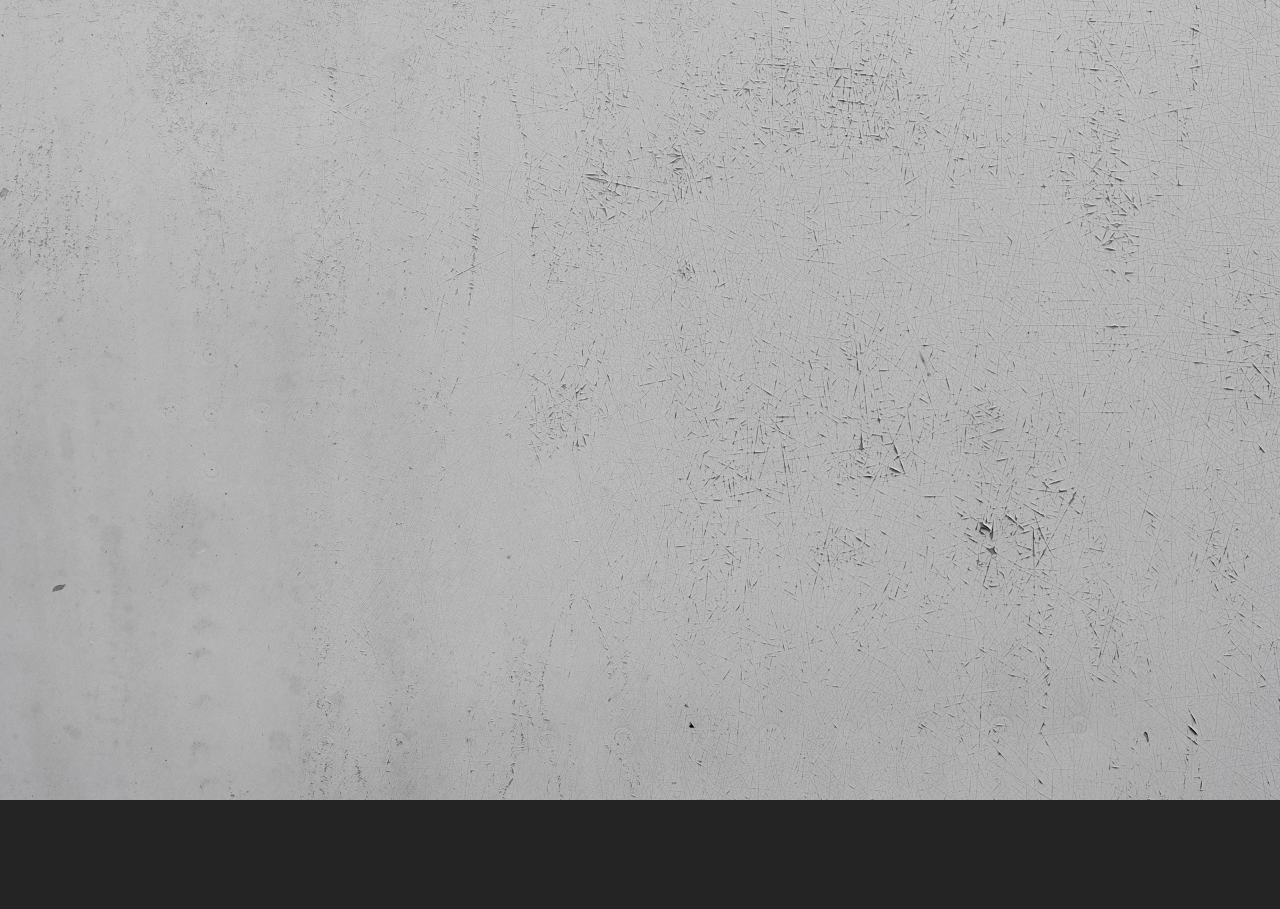
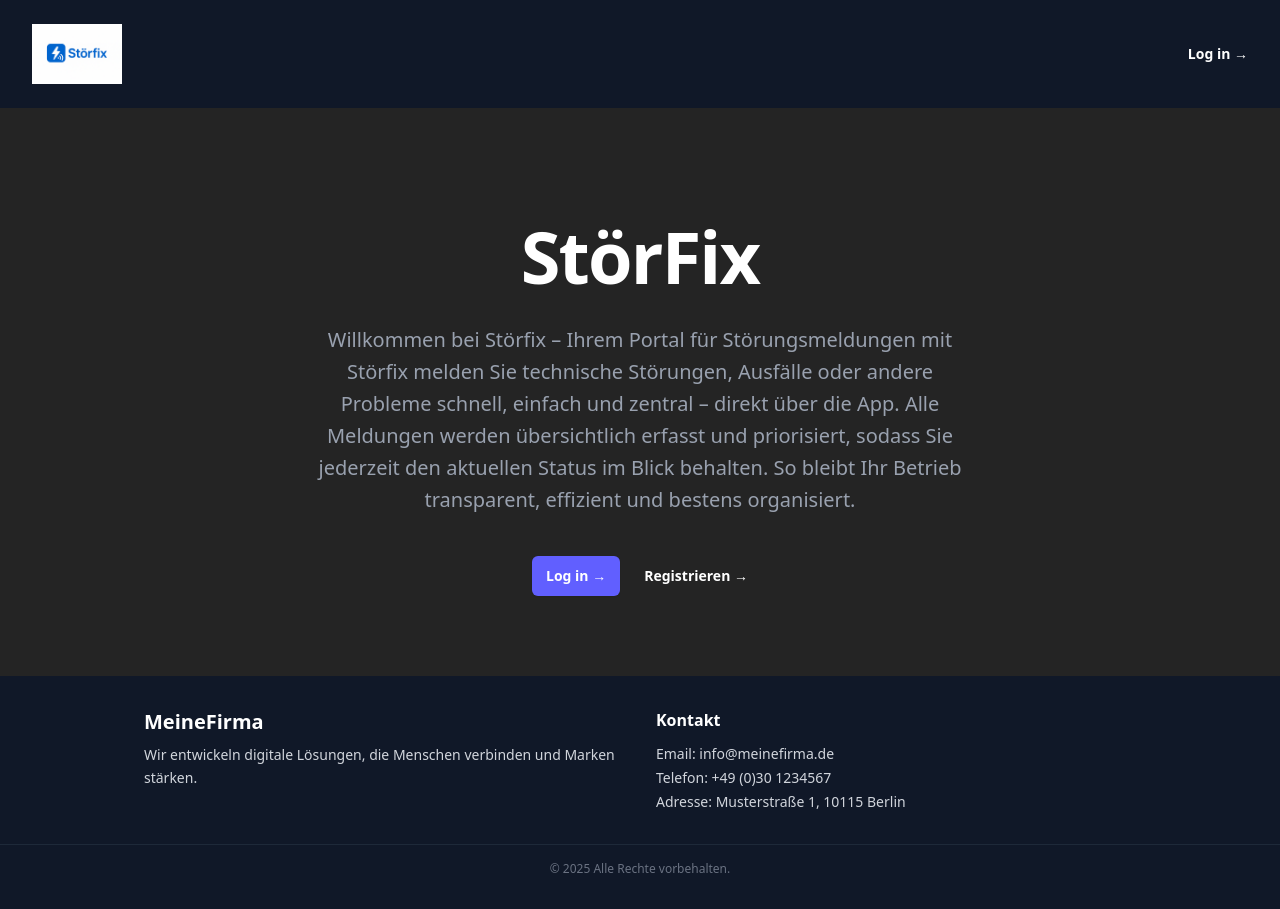
Before and after one commit to andre-herter/StoerFix, a React (Vite) app: page / in a window 1280 px wide. Before the commit the page ends 800 px from the top, so only its background shows below. Built offline with nearby package versions, Linux system fonts and the light colour scheme.

Commit message:
Add Homepage

```diff
--- a/src/App.tsx
+++ b/src/App.tsx
@@ -1,14 +1,15 @@
 import "./App.css";
-import bgImage from "./assets/Texturelabs_Metal_292M.jpg";
+import Header from "./component/header/Header.tsx";
+import Index from "./component/index/Index.tsx";
+import Footer from "./component/footer/Footer.tsx";
 
 function App() {
   return (
-    <div
-      className="h-screen w-auto bg-cover bg-center"
-      style={{
-        backgroundImage: `url(${bgImage})`,
-      }}
-    ></div>
+    <>
+      <Header />
+      <Index />
+      <Footer />
+    </>
   );
 }
 
--- /dev/null
+++ b/src/component/footer/Footer.tsx
@@ -0,0 +1,46 @@
+function Footer() {
+  return (
+    <footer className="bg-gray-900 text-gray-300 py-8">
+      <div className="max-w-5xl mx-auto px-4 grid grid-cols-1 md:grid-cols-2 gap-8">
+        <div>
+          <h2 className="text-xl font-bold text-white mb-2">MeineFirma</h2>
+          <p className="text-sm leading-relaxed">
+            Wir entwickeln digitale Lösungen, die Menschen verbinden und Marken
+            stärken.
+          </p>
+        </div>
+
+        <div>
+          <h3 className="text-base font-semibold text-white mb-3">Kontakt</h3>
+          <ul className="space-y-1 text-sm">
+            <li>
+              Email:{" "}
+              <a
+                href="mailto:info@meinefirma.de"
+                className="hover:text-white transition"
+              >
+                info@meinefirma.de
+              </a>
+            </li>
+            <li>
+              Telefon:{" "}
+              <a
+                href="tel:+490301234567"
+                className="hover:text-white transition"
+              >
+                +49 (0)30 1234567
+              </a>
+            </li>
+            <li>Adresse: Musterstraße 1, 10115 Berlin</li>
+          </ul>
+        </div>
+      </div>
+
+      <div className="border-t border-gray-800 mt-8 pt-4 text-center text-xs text-gray-500">
+        © {new Date().getFullYear()} Alle Rechte vorbehalten.
+      </div>
+    </footer>
+  );
+}
+
+export default Footer;
--- /dev/null
+++ b/src/component/header/Header.tsx
@@ -0,0 +1,91 @@
+"use client";
+
+import { useState } from "react";
+import {
+  Dialog,
+  DialogPanel,
+  Popover,
+  PopoverGroup,
+  PopoverPanel,
+} from "@headlessui/react";
+import { Bars3Icon, XMarkIcon } from "@heroicons/react/24/outline";
+import logo from "../../assets/Logo.png";
+
+export default function Example() {
+  const [mobileMenuOpen, setMobileMenuOpen] = useState(false);
+
+  return (
+    <header className="bg-gray-900">
+      <nav
+        aria-label="Global"
+        className="mx-auto flex max-w-7xl items-center justify-between p-6 lg:px-8"
+      >
+        <div className="flex lg:flex-1 ">
+          <a href="#" className="-m-1.5 p-1.5">
+            <span className="sr-only">Your Company</span>
+            <img alt="Logo" src={logo} className="h-15 w-auto" />
+          </a>
+        </div>
+        <div className="flex lg:hidden">
+          <button
+            type="button"
+            onClick={() => setMobileMenuOpen(true)}
+            className="-m-2.5 inline-flex items-center justify-center rounded-md p-2.5 text-gray-400"
+          >
+            <span className="sr-only">Open main menu</span>
+            <Bars3Icon aria-hidden="true" className="size-6" />
+          </button>
+        </div>
+        <PopoverGroup className="hidden lg:flex lg:gap-x-12">
+          <Popover className="relative">
+            <PopoverPanel
+              transition
+              className="absolute left-1/2 z-10 mt-3 w-screen max-w-md -translate-x-1/2 overflow-hidden rounded-3xl bg-gray-800 outline-1 -outline-offset-1 outline-white/10 transition data-closed:translate-y-1 data-closed:opacity-0 data-enter:duration-200 data-enter:ease-out data-leave:duration-150 data-leave:ease-in"
+            ></PopoverPanel>
+          </Popover>
+        </PopoverGroup>
+        <div className="hidden lg:flex lg:flex-1 lg:justify-end">
+          <a href="#" className="text-sm/6 font-semibold text-white">
+            Log in <span aria-hidden="true">&rarr;</span>
+          </a>
+        </div>
+      </nav>
+      <Dialog
+        open={mobileMenuOpen}
+        onClose={setMobileMenuOpen}
+        className="lg:hidden"
+      >
+        <div className="fixed inset-0 z-50" />
+        <DialogPanel className="fixed inset-y-0 right-0 z-50 w-full overflow-y-auto bg-gray-900 p-6 sm:max-w-sm sm:ring-1 sm:ring-gray-100/10">
+          <div className="flex items-center justify-between">
+            <a href="#" className="-m-1.5 p-1.5">
+              <span className="sr-only">Your Company</span>
+              <img alt="Logo" src={logo} className="h-8 w-auto" />
+            </a>
+            <button
+              type="button"
+              onClick={() => setMobileMenuOpen(false)}
+              className="-m-2.5 rounded-md p-2.5 text-gray-400"
+            >
+              <span className="sr-only">Close menu</span>
+              <XMarkIcon aria-hidden="true" className="size-6" />
+            </button>
+          </div>
+          <div className="mt-6 flow-root">
+            <div className="-my-6 divide-y divide-white/10">
+              <div className="space-y-2 py-6"></div>
+              <div className="py-6">
+                <a
+                  href="#"
+                  className="-mx-3 block rounded-lg px-3 py-2.5 text-base/7 font-semibold text-white hover:bg-white/5"
+                >
+                  Log in
+                </a>
+              </div>
+            </div>
+          </div>
+        </DialogPanel>
+      </Dialog>
+    </header>
+  );
+}
--- /dev/null
+++ b/src/component/index/Index.tsx
@@ -0,0 +1,37 @@
+function Index() {
+  return (
+    <>
+      <div className="relative isolate px-6 p-5 lg:px-8">
+        <div className="mx-auto max-w-2xl py-10 sm:py-15 lg:py-15">
+          <div className="hidden sm:mb-8 sm:flex sm:justify-center"></div>
+          <div className="text-center">
+            <h1 className="text-5xl font-semibold tracking-tight text-balance text-white sm:text-7xl">
+              StörFix
+            </h1>
+            <p className="mt-8 text-lg font-medium text-pretty text-gray-400 sm:text-xl/8">
+              Willkommen bei Störfix – Ihrem Portal für Störungsmeldungen mit
+              Störfix melden Sie technische Störungen, Ausfälle oder andere
+              Probleme schnell, einfach und zentral – direkt über die App. Alle
+              Meldungen werden übersichtlich erfasst und priorisiert, sodass Sie
+              jederzeit den aktuellen Status im Blick behalten. So bleibt Ihr
+              Betrieb transparent, effizient und bestens organisiert.
+            </p>
+            <div className="mt-10 flex items-center justify-center gap-x-6">
+              <a
+                href="#"
+                className="rounded-md bg-indigo-500 px-3.5 py-2.5 text-sm font-semibold text-white shadow-xs hover:bg-indigo-400 focus-visible:outline-2 focus-visible:outline-offset-2 focus-visible:outline-indigo-500"
+              >
+                Log in <span>&rarr;</span>
+              </a>
+              <a href="#" className="text-sm/6 font-semibold text-white">
+                Registrieren <span aria-hidden="true">&rarr;</span>
+              </a>
+            </div>
+          </div>
+        </div>
+      </div>
+    </>
+  );
+}
+
+export default Index;
```
Also changed, not shown: src/assets/Texturelabs_Metal_292M.jpg (deleted), src/assets/logo-andre_1.png (deleted).
